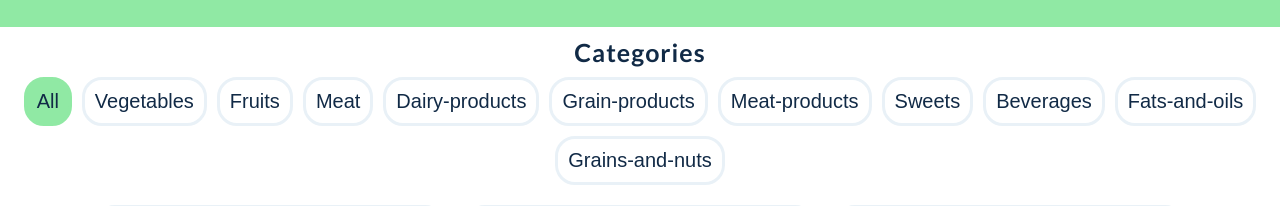
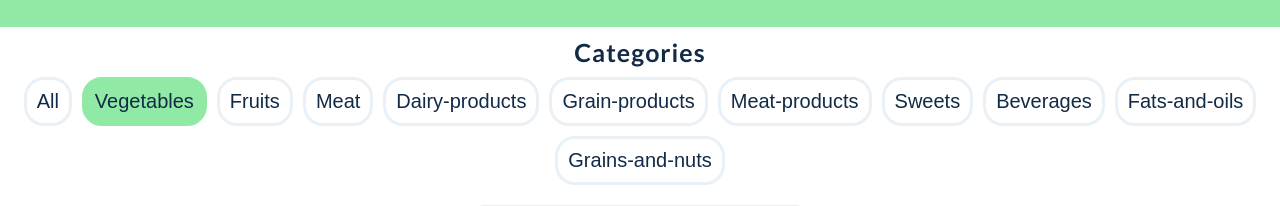
Before and after one commit to ajdachoo/fake-grocery-online-store, a plain HTML site: page index.html in a window 1280 px wide. Both pictures are taken after a click on the button "Vegetables". Shown: the part 81-287 px from the top of the page. Drawn offline with Linux system fonts and the light colour scheme.

Commit message:
add sorting of products by categories

```diff
--- a/main.js
+++ b/main.js
@@ -1,10 +1,11 @@
 
-const currentProducts = products;
+let currentProducts = products;
 let categories = new Set();
 
 const productsSection = document.querySelector(".products");
 
 const renderProducts = (items) => {
+    productsSection.innerHTML = "";
     for (let i = 0; i < items.length; i++) {
         const newProduct = document.createElement("div");
         newProduct.className = `product ${items[i].sale ? "on-sale" : ""}`;
@@ -32,6 +33,7 @@ const renderCategories = (items) => {
     categories.forEach((category, index) => {
         const newCategory = document.createElement("button");
         newCategory.innerHTML = category;
+        newCategory.dataset.category = category;
         index === 0 ? newCategory.className = "active" : "";
 
         categoriesSection.appendChild(newCategory);
@@ -41,3 +43,24 @@ const renderCategories = (items) => {
 
 document.onload = renderProducts(currentProducts);
 document.onload = renderCategories(currentProducts);
+
+const categoriesButtons = document.querySelectorAll(".categories-items button");
+
+categoriesButtons.forEach((btn) => {
+    btn.addEventListener("click", (e) => {
+        const category = e.target.dataset.category;
+
+        categoriesButtons.forEach((btn) => btn.classList.remove("active"));
+        e.target.className = "active";
+
+        console.log(category);
+
+        if(category === "all") {
+            currentProducts = products;
+        } else {
+            currentProducts = products.filter((product) => product.category === category);
+        }
+        console.log(currentProducts);
+        renderProducts(currentProducts);
+    });
+});
--- a/styles.css
+++ b/styles.css
@@ -132,7 +132,7 @@ nav {
 
 .products {
     display: flex;
-    justify-content: center;
+    justify-content:center;
     flex-wrap: wrap;
     gap: 2rem;
 }
```
